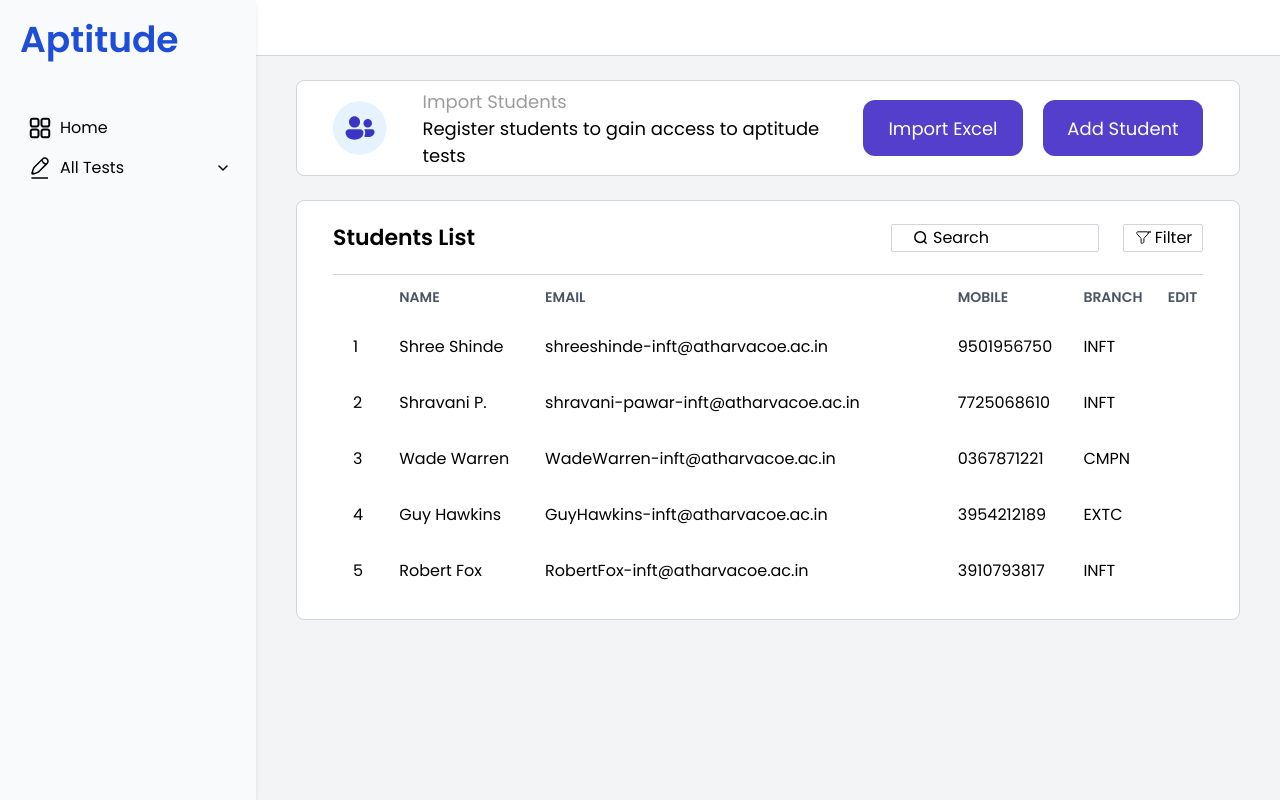
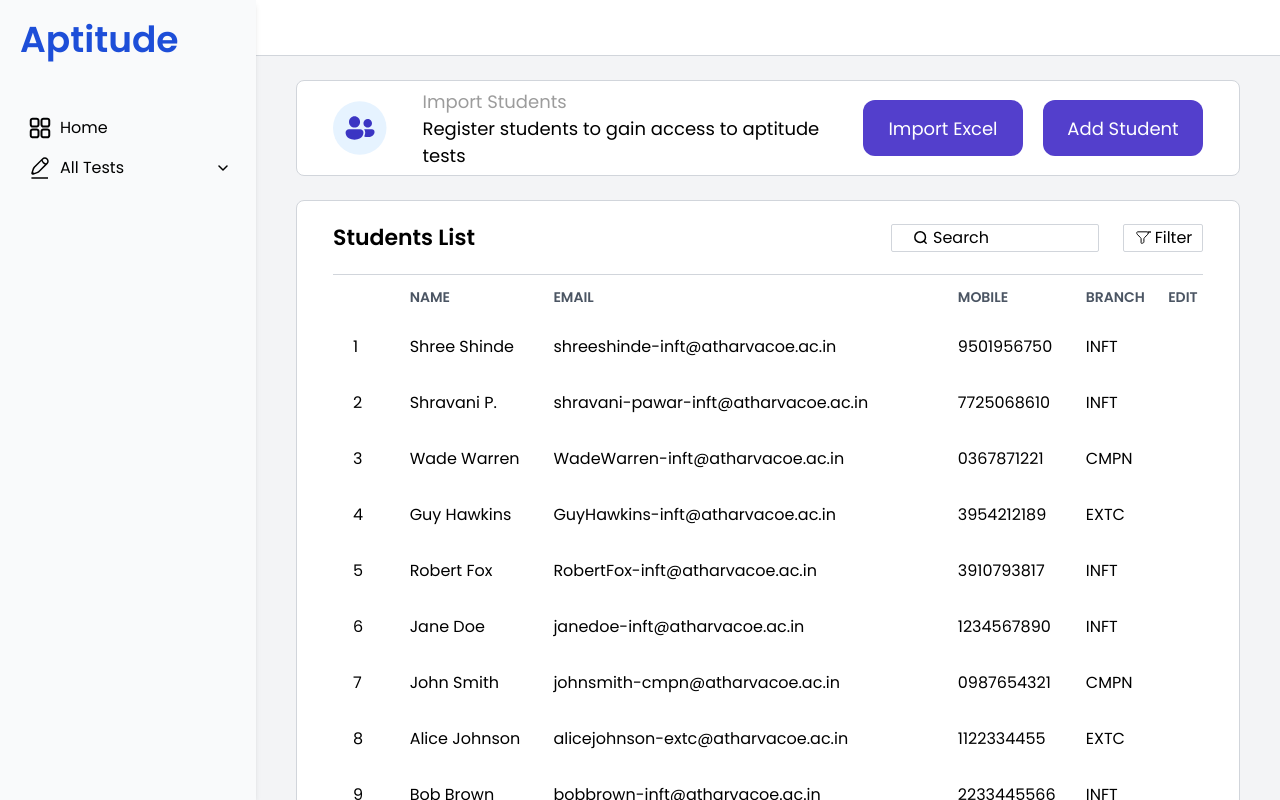
Before and after one commit to jaypatelll1/csi-aptitude-portal, a React (Create React App) app in the folder client/: page /admin/StudentList in a window 1280 px wide. Shown: the top 800 px of the page. Built offline with nearby package versions, Linux system fonts and the light colour scheme.

Commit message:
add student card made

```diff
--- /dev/null
+++ b/client/src/components/admin/Adm_AddStudent.js
@@ -0,0 +1,45 @@
+import React from "react";
+
+const AddStudent = ({closeModal}) => {
+    return(
+        <div className="bg-white rounded-lg border w-[554px] px-6 py-6 mb-10 ml-10">
+            <h1 className="text-xl font-medium">Add Student</h1>
+            <hr className="my-4 border-black" />
+
+            <div id="NameBoxes" className="mb-4">
+                <h1 className="mb-2">First Name</h1>
+                <div className="flex space-x-4">
+                    <input className="h-10 w-full border border-gray-300 rounded-lg pl-2" placeholder="First Name" />
+                    <input className="h-10 w-full border border-gray-300 rounded-lg pl-2" placeholder="Last Name" />
+                </div>
+            </div>
+
+            <div id="Email" className="mb-4">
+                <h1 className="mb-2">Email</h1>
+                <input className="h-10 w-full border border-gray-300 rounded-lg pl-2" placeholder="Email" />
+            </div>
+
+            <div id="MobileNo" className="mb-4">
+                <h1 className="mb-2">Mobile No.</h1>
+                <input className="h-10 w-full border border-gray-300 rounded-lg pl-2" placeholder="Mobile Number" />
+            </div>
+
+            <div id="Department" className="mb-4">
+                <h1 className="mb-2">Department</h1>
+                <select className="h-10 w-full border border-gray-300 bg-white rounded-lg pl-2">
+                    <option value="INFT">INFT</option>
+                    <option value="CMPN">CMPN</option>
+                    <option value="ECS">ECS</option>
+                    <option value="EXTC">EXTC</option>
+                    <option value="ELEC">ELEC</option>
+                </select>
+            </div>
+            <div className="flex justify-between">
+                <button onClick={closeModal} className="h-10 px-6 border border-gray-400 rounded-lg">Cancel</button>
+                <button className="h-10 px-6 bg-purple-200 text-purple-700 rounded-lg">Save Student</button>
+            </div>
+        </div>
+    );
+};
+
+export default AddStudent;
--- a/client/src/pages/admin/Adm_StudentList.js
+++ b/client/src/pages/admin/Adm_StudentList.js
@@ -1,6 +1,7 @@
 import React ,{useState}from 'react';
 import Adm_Sidebar from "../../components/admin/Adm_Sidebar";
 import Filter from '../../components/admin/Adm_Filter';
+import AddStudent from '../../components/admin/Adm_AddStudent'
 
 const students = [
     { id: 1, name: 'Shree Shinde', email: 'shreeshinde-inft@atharvacoe.ac.in', mobile: '9501956750', branch: 'INFT' },
@@ -8,6 +9,21 @@ const students = [
     { id: 3, name: 'Wade Warren', email: 'WadeWarren-inft@atharvacoe.ac.in', mobile: '0367871221', branch: 'CMPN' },
     { id: 4, name: 'Guy Hawkins', email: 'GuyHawkins-inft@atharvacoe.ac.in', mobile: '3954212189', branch: 'EXTC' },
     { id: 5, name: 'Robert Fox', email: 'RobertFox-inft@atharvacoe.ac.in', mobile: '3910793817', branch: 'INFT' },
+    { id: 6, name: 'Jane Doe', email: 'janedoe-inft@atharvacoe.ac.in', mobile: '1234567890', branch: 'INFT' },
+    { id: 7, name: 'John Smith', email: 'johnsmith-cmpn@atharvacoe.ac.in', mobile: '0987654321', branch: 'CMPN' },
+    { id: 8, name: 'Alice Johnson', email: 'alicejohnson-extc@atharvacoe.ac.in', mobile: '1122334455', branch: 'EXTC' },
+    { id: 9, name: 'Bob Brown', email: 'bobbrown-inft@atharvacoe.ac.in', mobile: '2233445566', branch: 'INFT' },
+    { id: 10, name: 'Charlie Davis', email: 'charliedavis-cmpn@atharvacoe.ac.in', mobile: '3344556677', branch: 'CMPN' },
+    { id: 11, name: 'David Evans', email: 'davidevans-extc@atharvacoe.ac.in', mobile: '4455667788', branch: 'EXTC' },
+    { id: 12, name: 'Eve Foster', email: 'evefoster-inft@atharvacoe.ac.in', mobile: '5566778899', branch: 'INFT' },
+    { id: 13, name: 'Frank Green', email: 'frankgreen-cmpn@atharvacoe.ac.in', mobile: '6677889900', branch: 'CMPN' },
+    { id: 14, name: 'Grace Harris', email: 'graceharris-extc@atharvacoe.ac.in', mobile: '7788990011', branch: 'EXTC' },
+    { id: 15, name: 'Hank Irving', email: 'hankirving-inft@atharvacoe.ac.in', mobile: '8899001122', branch: 'INFT' },
+    { id: 16, name: 'Ivy Johnson', email: 'ivyjohnson-cmpn@atharvacoe.ac.in', mobile: '9900112233', branch: 'CMPN' },
+    { id: 17, name: 'Jack King', email: 'jackking-extc@atharvacoe.ac.in', mobile: '1011121314', branch: 'EXTC' },
+    { id: 18, name: 'Karen Lee', email: 'karenlee-inft@atharvacoe.ac.in', mobile: '1112131415', branch: 'INFT' },
+    { id: 19, name: 'Leo Martin', email: 'leomartin-cmpn@atharvacoe.ac.in', mobile: '1213141516', branch: 'CMPN' },
+    { id: 20, name: 'Mia Nelson', email: 'mianelson-extc@atharvacoe.ac.in', mobile: '1314151617', branch: 'EXTC' }
 ];
 
 
@@ -25,12 +41,14 @@ const StudentList = () => {
     const filteredStudents = students.filter(student =>
         selectedDepartment ? student.branch === selectedDepartment : true
     );
+    const [isModalOpen, setIsModalOpen] = useState(false);
 
-    console.log('Selected Dept:',selectedDepartment);
+    const openModal = () => setIsModalOpen(true);
+    const closeModal = () => setIsModalOpen(false);
     return (
         <div className='flex h-screen'>
             <Adm_Sidebar />
-            <div id="main-section" className='ml-64 flex-grow bg-gray-100'>
+            <div id="main-section" className='ml-64 flex-grow bg-gray-100 h-max'>
                 <div className='bg-white h-14 border-b border-gray-300'></div>
                 <div className='flex items-center bg-white h-24 my-6 mx-10  rounded-lg border border-gray-300'>
                     <svg xmlns="http://www.w3.org/2000/svg" width="54" height="54" viewBox="0 0 54 54" fill="none" className='ml-9'>
@@ -45,7 +63,7 @@ const StudentList = () => {
                         <div class="bg-[#533FCC] w-40 h-14 rounded-xl flex items-center justify-center mr-5">
                             <h1 className='text-white font-poppins text-lg font-medium leading-normal'>Import Excel</h1>
                         </div>
-                        <div class="bg-[#533FCC] w-40 h-14 rounded-xl flex items-center justify-center">
+                        <div onClick={openModal} class="bg-[#533FCC] w-40 h-14 rounded-xl flex items-center justify-center">
                             <h1 className='text-white font-poppins text-lg font-medium leading-normal'>Add Student</h1>
                         </div>
                     </div>
@@ -99,7 +117,11 @@ const StudentList = () => {
                         </tbody>
                     </table>
                 </div>
-
+                {isModalOpen && (
+                <div className="fixed inset-0 bg-black bg-opacity-50 flex justify-center items-center z-50">
+                        <AddStudent closeModal={closeModal}/>
+                    </div>
+            )}
             </div>
         </div>
     );
```
